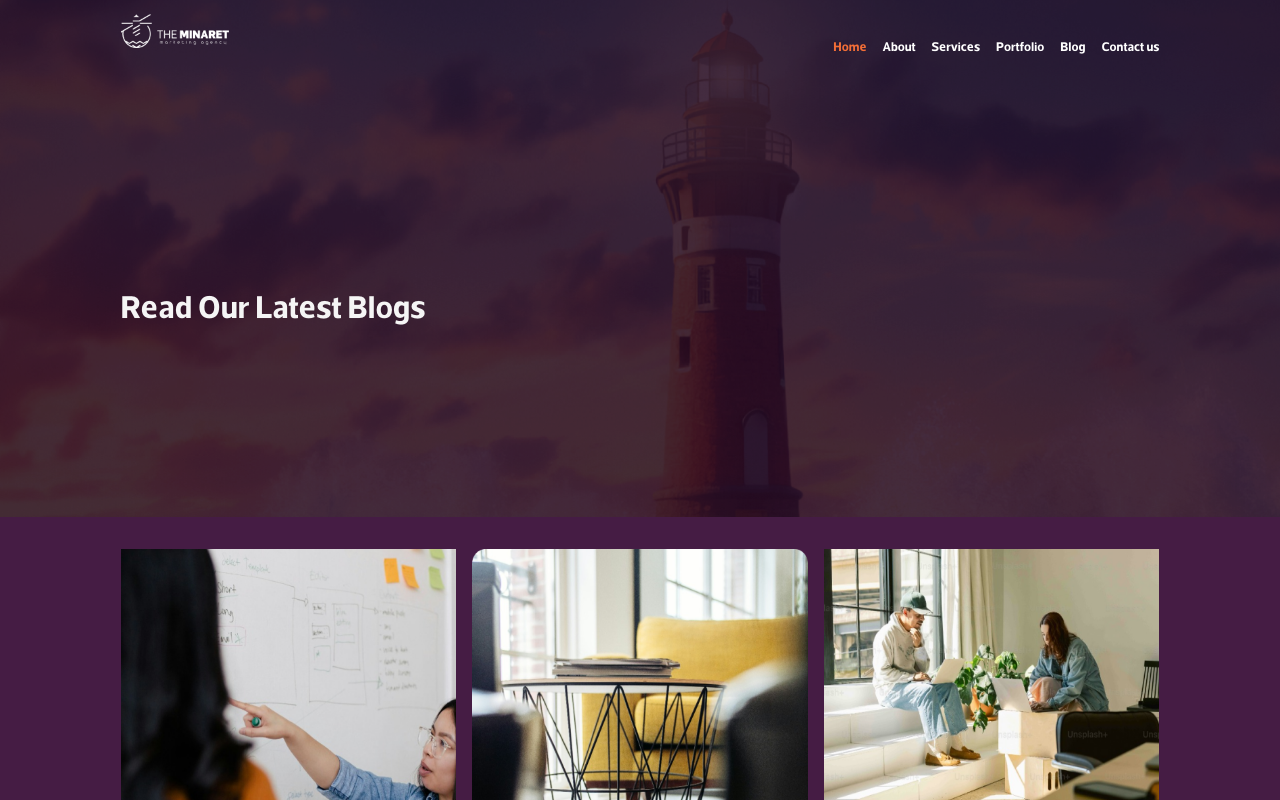
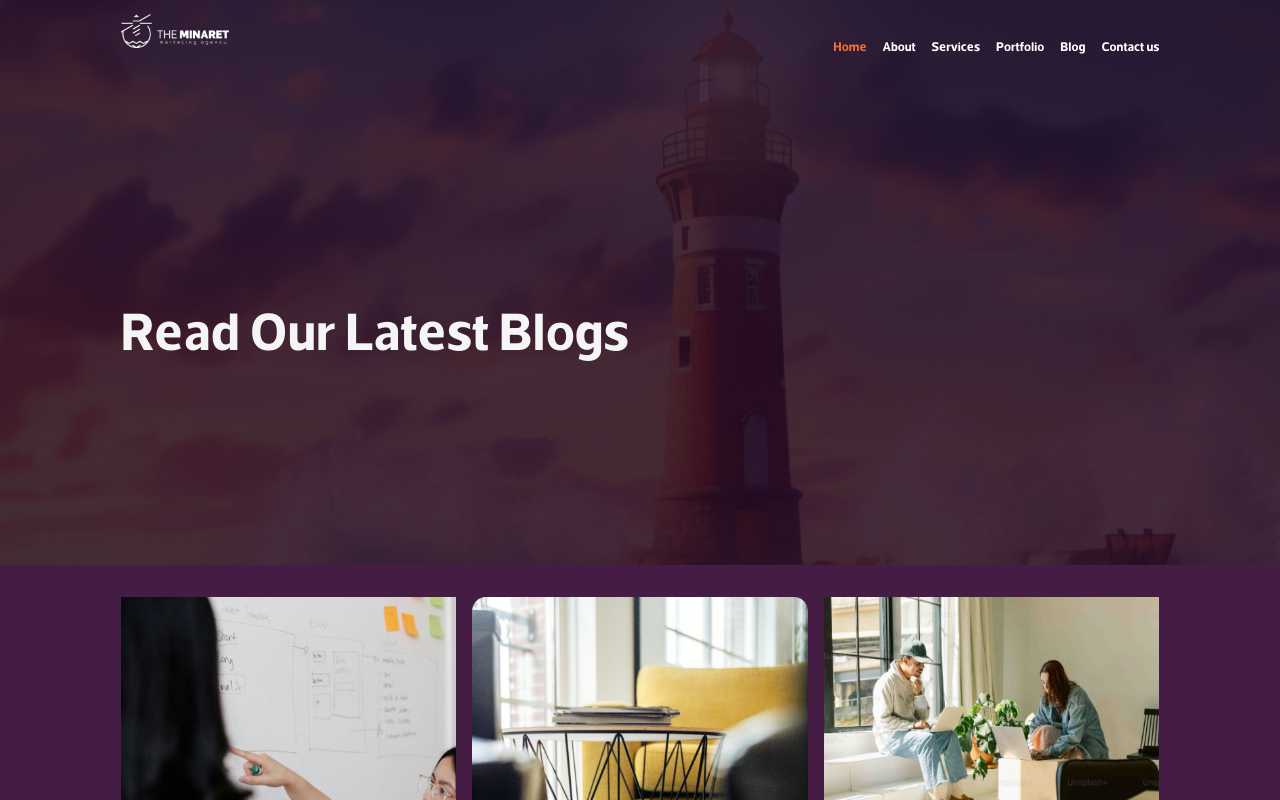
Before and after one commit to saifrafathassan/Minaret, a React (Vite) app: page /Blog in a window 1280 px wide. Shown: the top 800 px of the page. Built offline with nearby package versions, Linux system fonts and the light colour scheme.

Commit message:
changing header caption size

```diff
--- a/src/Components/Header/Header.css
+++ b/src/Components/Header/Header.css
@@ -3,7 +3,7 @@
 }
 .Caption{
     font-family: 'Somar-bold';
-    font-size: 3rem;
+    font-size: 80px;
     margin-top:10rem;
     margin-bottom: 10rem;
 }
```
